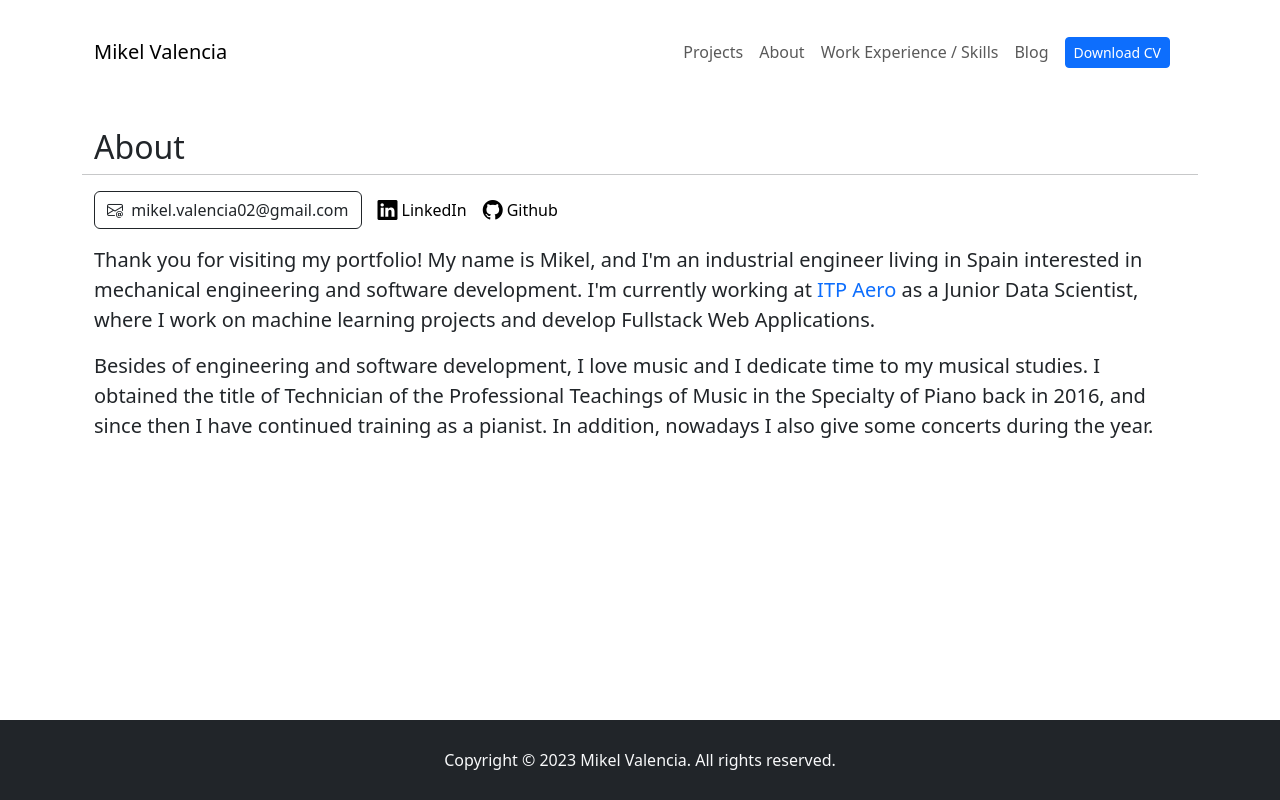
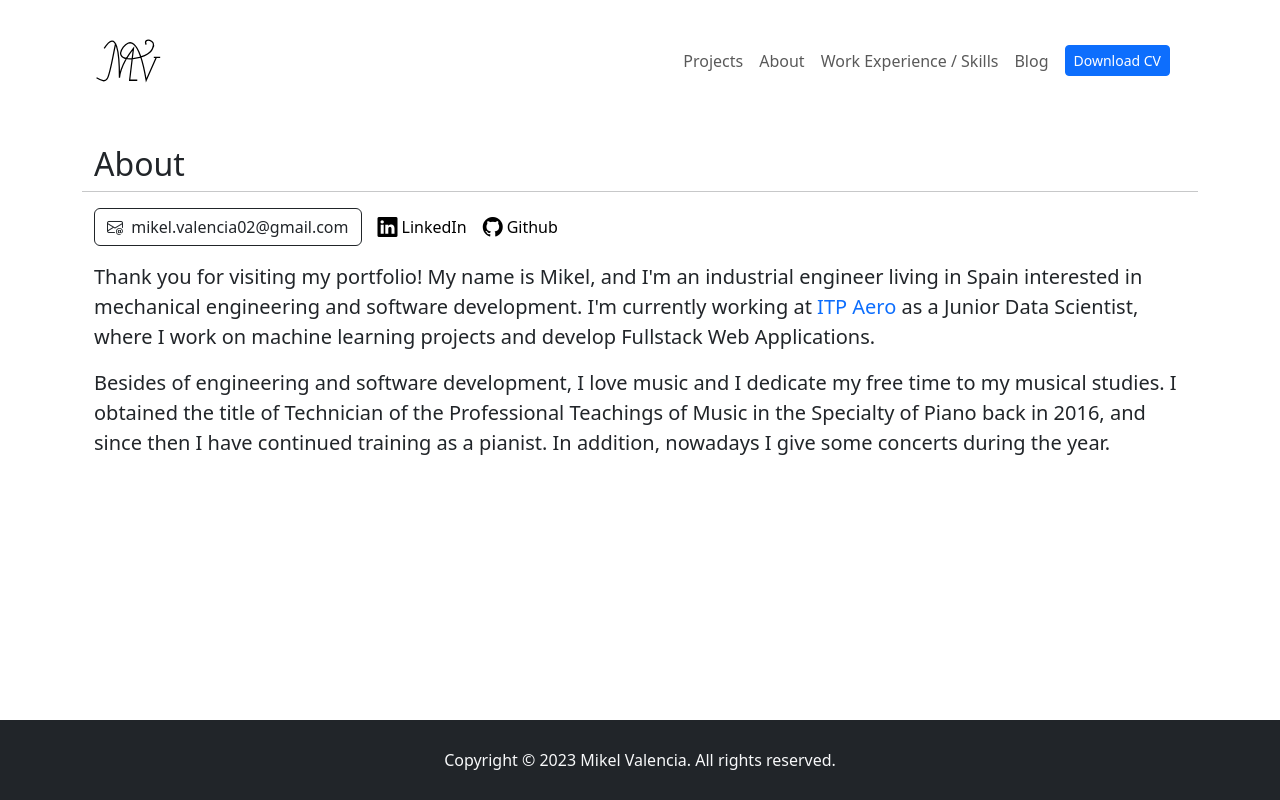
Before and after one commit to Mikel-Valencia/django-portfolio, a Django app: page /about/ in a window 1280 px wide. Run offline with Django 4.2, Linux system fonts and the light colour scheme; some libraries are stand-ins or nearby versions.

Commit message:
Added website intro animation and custom logo. Animations in home page using GSAP. Polished the responsive behaviour of home and about pages.

```diff
--- a/static/portfolio/about/about.css
+++ b/static/portfolio/about/about.css
@@ -1,3 +1,12 @@
 .social-links a i {
 	font-size: 20px;
 }
+
+@media (max-width: 768px) {
+	.gmail-link span, .social-links span {
+		font-size: .85rem !important;
+	}
+	.about-text {
+		font-size: 1rem !important;
+	}
+}
--- a/static/base.css
+++ b/static/portfolio/base.css
@@ -9,3 +9,9 @@ body {
 footer {
 	height: 80px;
 }
+
+@media (max-width: 768px) {
+	footer p {
+		font-size: 14px;
+	}
+}
--- a/templates/base.html
+++ b/templates/base.html
@@ -13,19 +13,30 @@
         <title>Mikel Valencia - Portfolio</title>
 
         <script src="https://cdn.jsdelivr.net/npm/bootstrap@5.3.1/dist/js/bootstrap.bundle.min.js"></script>
+        <script
+            src="https://cdnjs.cloudflare.com/ajax/libs/gsap/3.12.2/gsap.min.js"
+            integrity="sha512-16esztaSRplJROstbIIdwX3N97V1+pZvV33ABoG1H2OyTttBxEGkTsoIVsiP1iaTtM8b3+hu2kB6pQ4Clr5yug=="
+            crossorigin="anonymous"
+            referrerpolicy="no-referrer">
+        </script>
+
         <link rel="stylesheet" href="https://cdn.jsdelivr.net/npm/bootstrap@5.3.1/dist/css/bootstrap.min.css">
         <link rel="stylesheet" href="https://cdn.jsdelivr.net/npm/bootstrap-icons@1.10.5/font/bootstrap-icons.css">
 
         {% block synchronousJS %}{% endblock synchronousJS %}
 
-        <link rel="stylesheet" href="{% static 'base.css' %}">
+        <link rel="stylesheet" href="{% static 'portfolio/base.css' %}">
         {% block synchronousCSS %}{% endblock synchronousCSS %}
 
     </head>
 
     <body class="d-flex flex-column m-0">
 
-        <div class="container p-4 body-content">
+        {% if request.get_full_path == "/" %}
+            {% include 'partials/splash_screen.html' %}
+        {% endif %}
+
+        <main class="container p-4 body-content">
 
             {% include 'partials/navbar.html' %}
 
@@ -34,10 +45,10 @@
                 {% endblock content %}
             </div>
 
-        </div>
+        </main>
 
         <footer class="d-flex justify-content-center align-items-center bg-dark">
-            <p class="text-light m-0">Copyright © 2023 Mikel Valencia. All rights reserved.</p>
+            <p class="text-center text-light m-0 px-2">Copyright © 2023 Mikel Valencia. All rights reserved.</p>
         </footer>
 
     </body>
--- a/templates/partials/navbar.html
+++ b/templates/partials/navbar.html
@@ -2,7 +2,15 @@
 
 <nav class="navbar sticky-top navbar-expand-lg">
 
-    <a class="navbar-brand" href="{% url 'portfolio-index' %}">Mikel Valencia</a>
+    <a class="navbar-brand" href="{% url 'portfolio-index' %}">
+        <svg viewBox="0 0 55 37" width="70">
+            <path
+                d="m 2 32 c 10 6 9 2 15 -27 m -9 4 c 10 -16 12 4 12 23 c 0 0 0 -9 11 -23 l -3 25 h 6 m 7 -28
+                c -3 -6 9 -4 5 3 c -3 9 -33 13 -23 -1 c 4 -5 12 -10 18 26 l 8 -18 m -2 0 h 5"
+                fill="none" stroke="black">
+            </path>
+        </svg>
+    </a>
     <button class="navbar-toggler" type="button" data-bs-toggle="offcanvas" data-bs-target="#offcanvasNavbar" aria-controls="offcanvasNavbar" aria-expanded="false" aria-label="Toggle navigation">
         <span class="navbar-toggler-icon"></span>
     </button>
--- a/templates/portfolio/about.html
+++ b/templates/portfolio/about.html
@@ -20,17 +20,17 @@
 
     <!-- About section -->
     <section class="row mb-3">
-        <div class="d-inline-flex">
-            <button id="gmail-btn" class="btn btn-outline-dark me-3" onclick="copyGmail()">
+        <div class="d-flex flex-wrap column-gap-3 row-gap-2">
+            <button id="gmail-btn" class="btn btn-outline-dark gmail-link" onclick="copyGmail()">
                 <i class="me-1 bi bi-envelope-at"></i>
                 <span id="gmail" class="fs-6 fw-normal">mikel.valencia02@gmail.com</span>
             </button>
-            <div class="d-inline-flex social-links">
-                <a class="d-inline-flex align-items-center me-3 text-black text-decoration-none" href="https://www.linkedin.com/in/mikelvalenciazabaleta/" target="_blank">
+            <div class="d-flex column-gap-3 social-links">
+                <a class="d-inline-flex align-items-center text-black text-decoration-none" href="https://www.linkedin.com/in/mikelvalenciazabaleta/" target="_blank">
                     <i class="me-1 bi bi-linkedin"></i>
                     <span class="fs-6 fw-normal">LinkedIn</span>
                 </a>
-                <a class="d-inline-flex align-items-center me-3 text-black text-decoration-none" href="https://github.com/Mikel-Valencia" target="_blank">
+                <a class="d-inline-flex align-items-center text-black text-decoration-none" href="https://github.com/Mikel-Valencia" target="_blank">
                     <i class="me-1 bi bi-github"></i>
                     <span class="fs-6 fw-normal">Github</span>
                 </a>
@@ -38,7 +38,7 @@
         </div>
     </section>
     <section class="row">
-        <p class="fs-5 fw-normal">
+        <p class="fs-5 fw-normal about-text">
             Thank you for visiting my portfolio! My name is Mikel, and I'm an industrial engineer living in Spain interested
             in mechanical engineering and software development. I'm currently working at
             <a class="d-inline-block text-primary text-decoration-none" href="https://www.itpaero.com/es/" target="_blank">
@@ -46,11 +46,10 @@
             </a>
             as a Junior Data Scientist, where I work on machine learning projects and develop Fullstack Web Applications.
         </p>
-        <p class="fs-5 fw-normal">
-            Besides of engineering and software development, I love music and I dedicate time to my musical studies.
+        <p class="fs-5 fw-normal about-text">
+            Besides of engineering and software development, I love music and I dedicate my free time to my musical studies.
             I obtained the title of Technician of the Professional Teachings of Music in the Specialty of Piano back in 2016,
-            and since then I have continued training as a pianist. In addition, nowadays I also give some concerts during the
-            year.
+            and since then I have continued training as a pianist. In addition, nowadays I give some concerts during the year.
         </p>
     </section>
 
```
Also changed, not shown: static/portfolio/index/index.css (+19 -0 lines), static/portfolio/index/index.js (added, +10 -0 lines), templates/partials/splash_screen.html (added, +10 -0 lines), templates/portfolio/index.html (+9 -3 lines).
